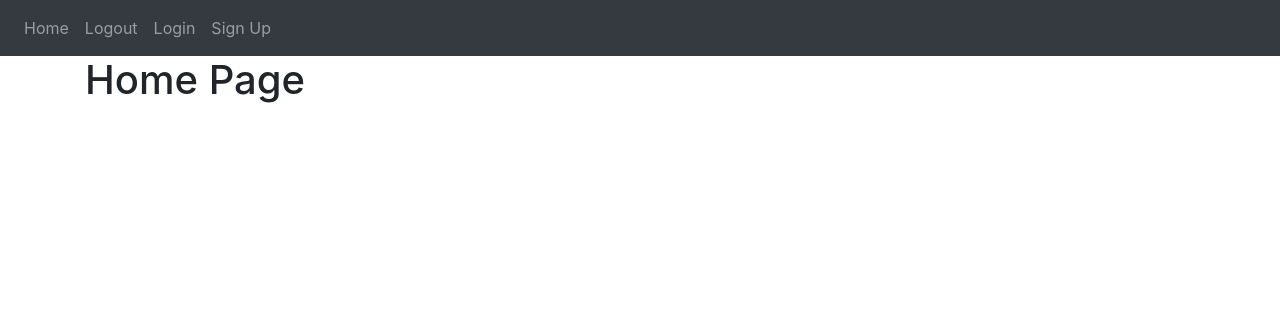
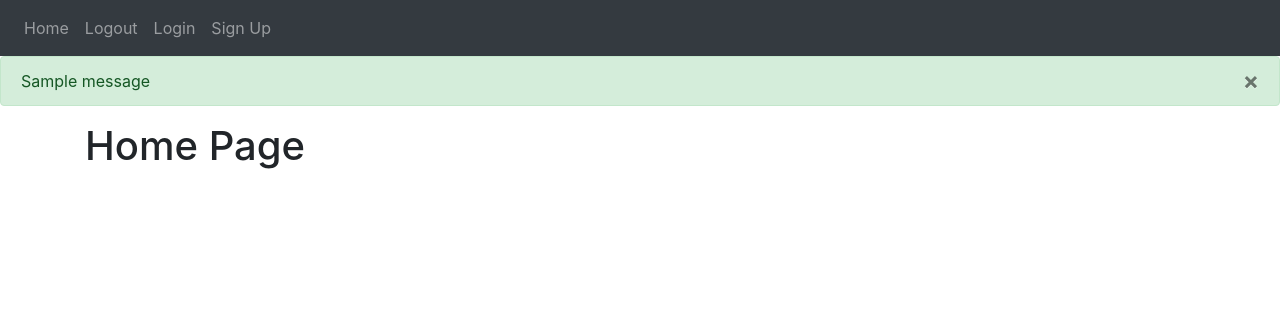
Before and after one commit to ZigaHajsen/cs50, a Flask app: page / in a window 1280 px wide. Shown: the top 316 px of the page. Run offline with Flask 2, Linux system fonts and the light colour scheme; one stand-in notice (Sample message) is shown; some libraries are stand-ins or nearby versions.

Commit message:
added flash messages

```diff
--- a/final_project/website/templates/base.html
+++ b/final_project/website/templates/base.html
@@ -38,6 +38,24 @@
       </div>
     </nav>
 
+    {% with messages = get_flashed_messages(with_categories=true) %} {% if
+    messages %} {% for category, message in messages %} {% if category ==
+    'error' %}
+    <div class="alert alert-danger alter-dismissable fade show" role="alert">
+      {{ message }}
+      <button type="button" class="close" data-dismiss="alert">
+        <span aria-hidden="true">&times;</span>
+      </button>
+    </div>
+    {% else %}
+    <div class="alert alert-success alter-dismissable fade show" role="alert">
+      {{ message }}
+      <button type="button" class="close" data-dismiss="alert">
+        <span aria-hidden="true">&times;</span>
+      </button>
+    </div>
+    {% endif %} {% endfor %} {% endif %} {% endwith %}
+
     <div class="container">{% block content %} {% endblock %}</div>
 
     <script
```
